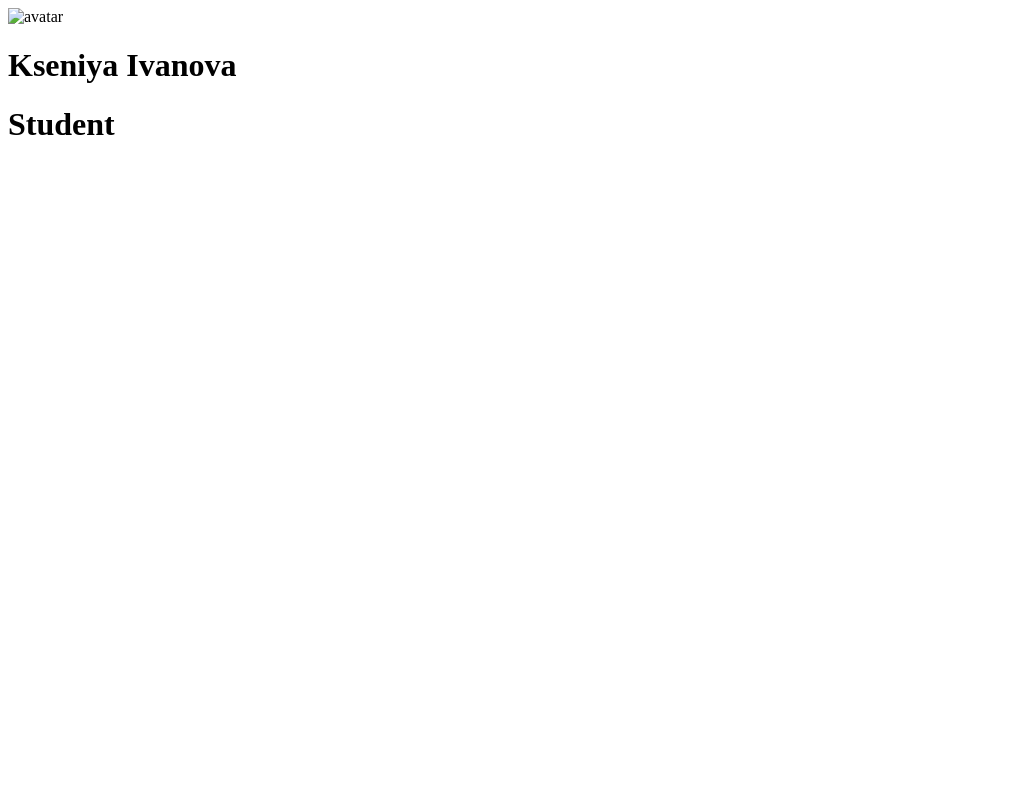
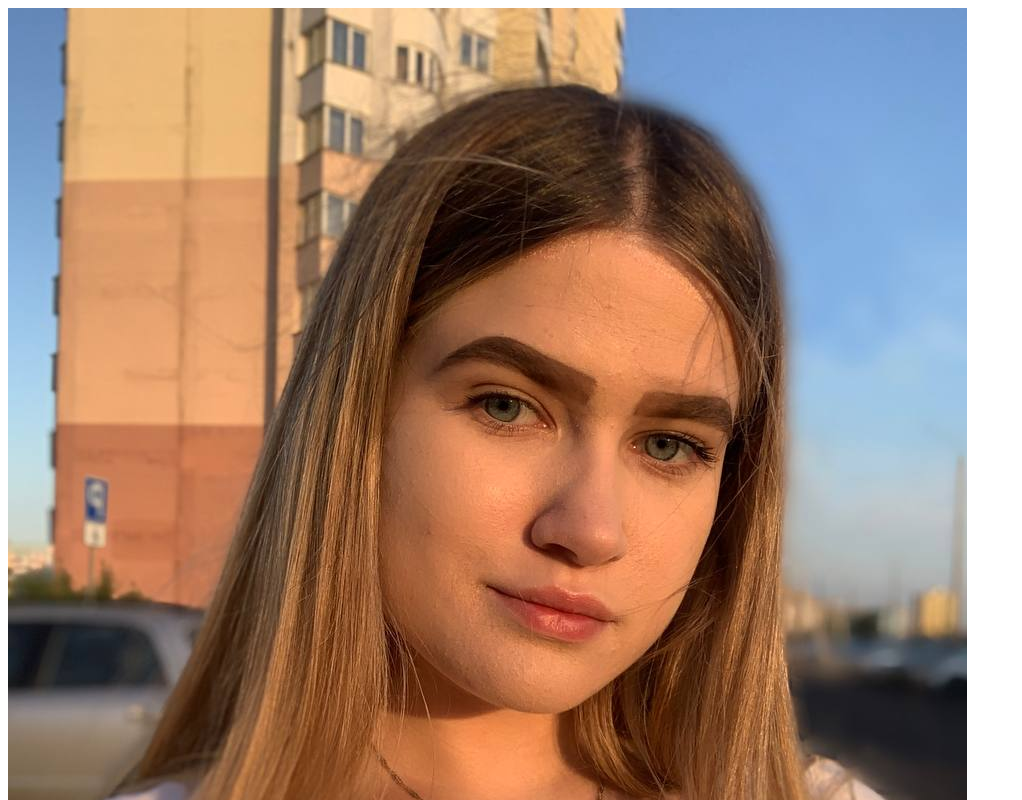
Before and after one commit to kivanka/HTML_CSS_CV, a plain HTML site: page index.html in a window 1280 px wide. Shown: the top 800 px of the page, without its empty margins (0-1022 px from the left). Drawn offline with Linux system fonts and the light colour scheme.

Commit message:
feat: fix image

```diff
--- a/index.html
+++ b/index.html
@@ -10,7 +10,7 @@
 </head>
 <body>
 	<header>
-		<img class="image" src="avatar.jpg" alt="avatar">
+		<img class="image" src="image/avatar.jpg" alt="avatar">
 		<div class="name">
 		  <h1>Kseniya Ivanova</h1>
 		  <h1 class="student">Student</h1>
```
